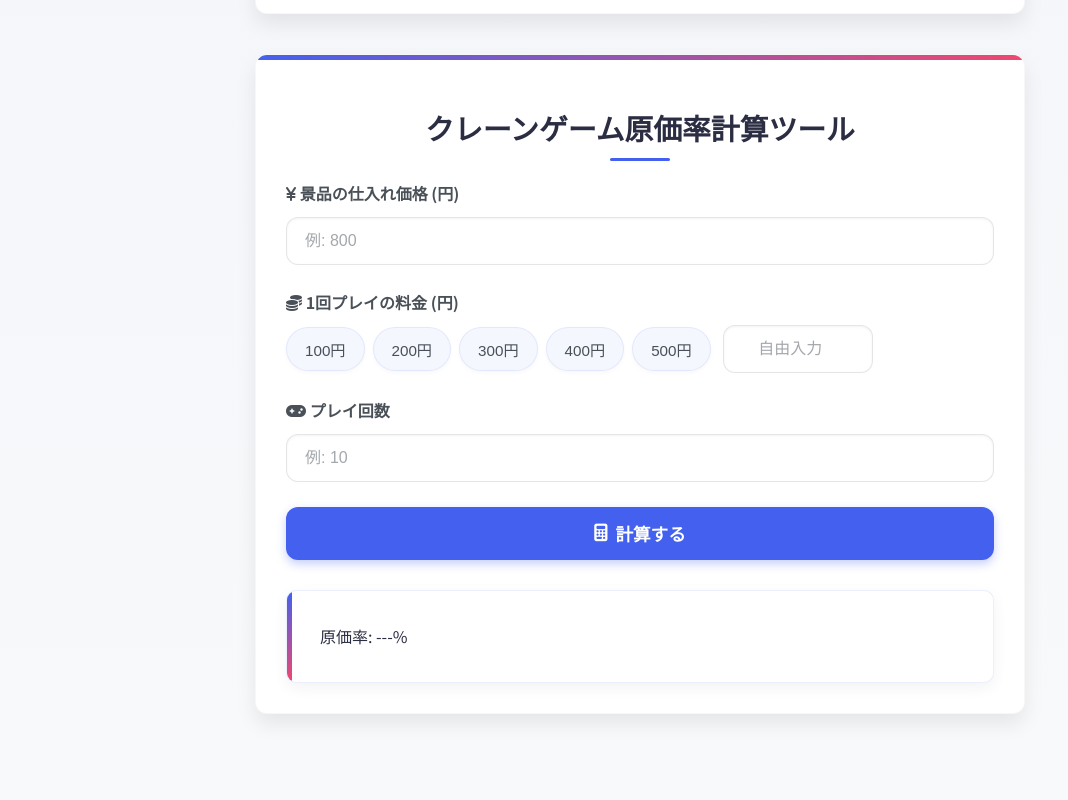
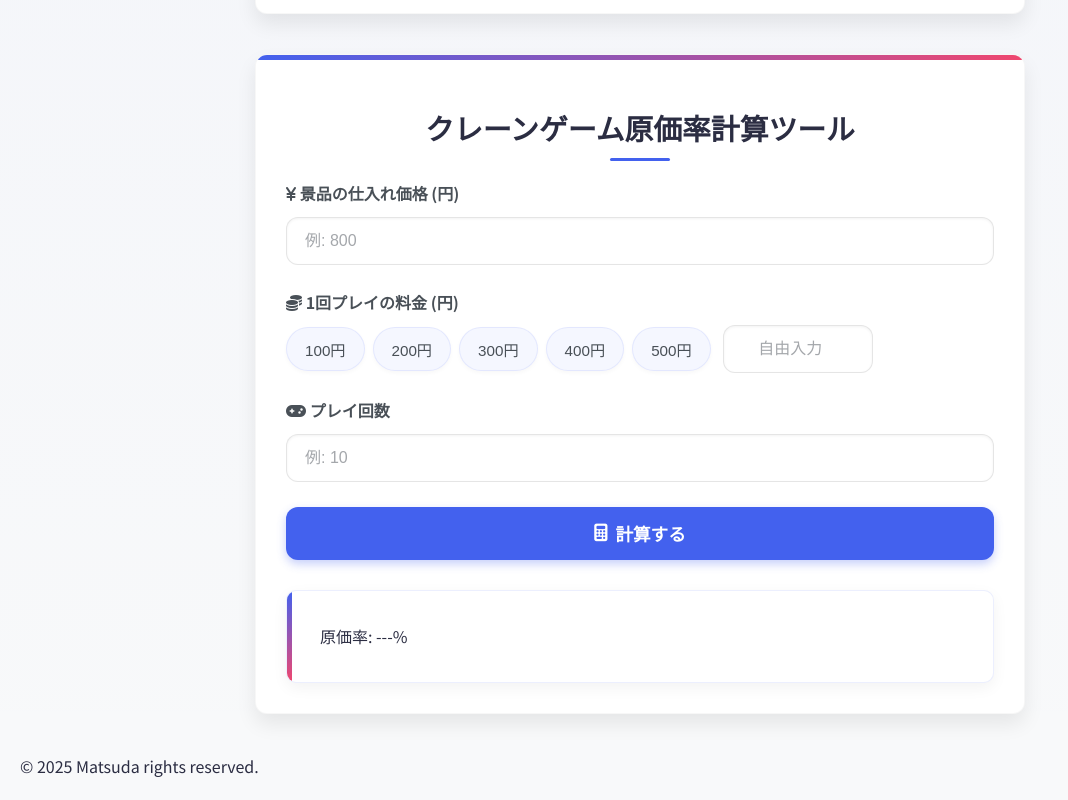
Before and after one commit to mentalsam/cost-rate, a plain HTML site: page index.html in a window 1280 px wide. Shown: the part 574-1374 px from the top of the page, without its empty margins (0-1068 px from the left). Before the commit the page ends 1348 px from the top, so only its background shows below. Drawn offline with Linux system fonts and the light colour scheme.

Commit message:
Update index.html

```diff
--- a/index.html
+++ b/index.html
@@ -559,6 +559,10 @@
         </div>
     </div>
 
+    <footer>
+        <p>© 2025 Matsuda rights reserved.</p>
+    </footer>
+
     <script>
         // ページ読み込み時に保存されたデータを復元
         document.addEventListener('DOMContentLoaded', function() {
```
